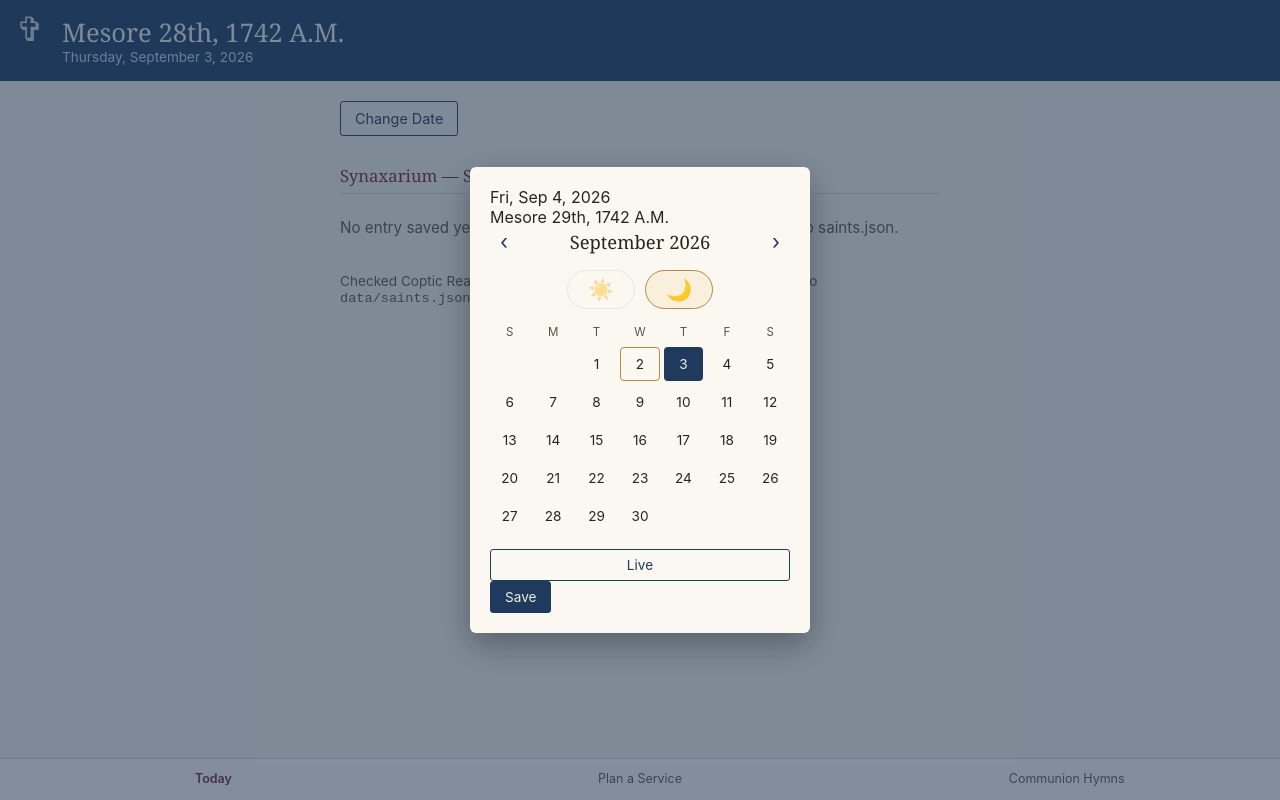
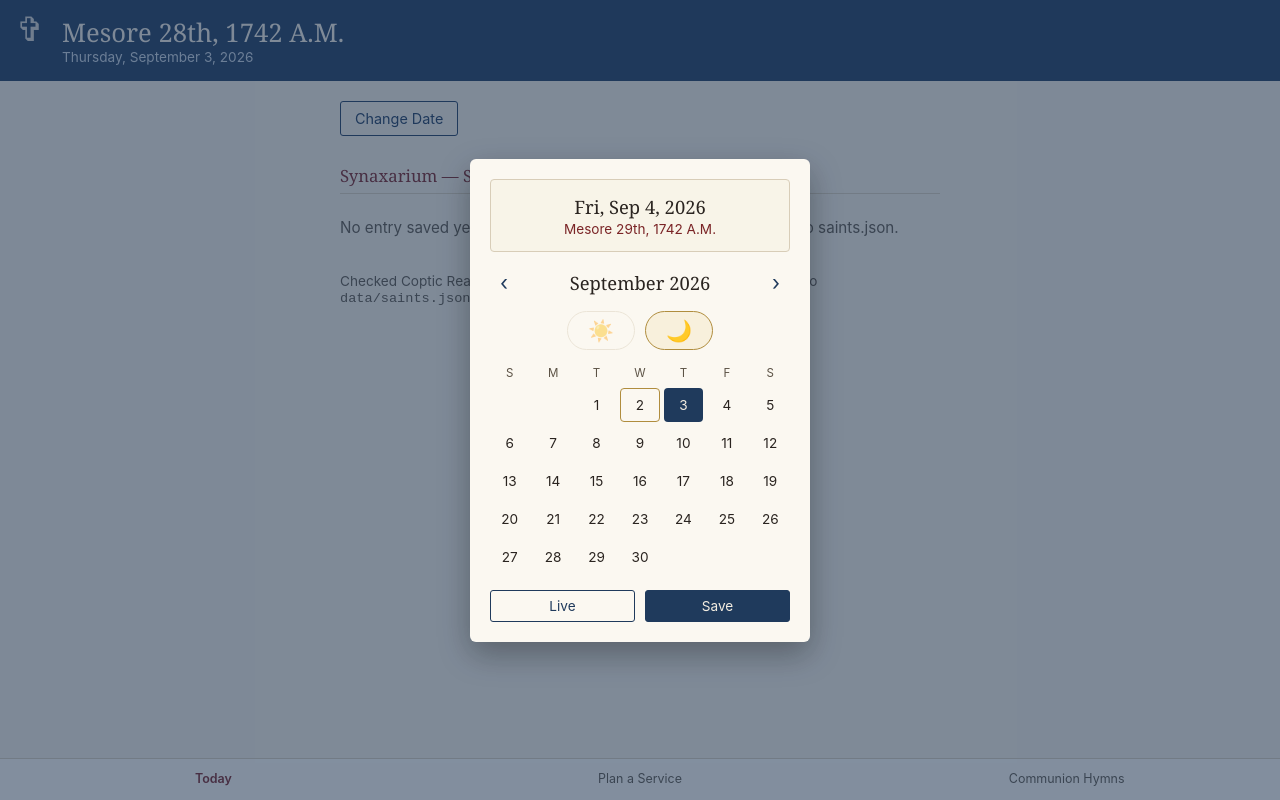
Before and after one commit to MichaelBes/st-george-hymnplan, a plain HTML site: page index.html in a window 1280 px wide. Both pictures are taken after a click on the button "Change Date". Drawn offline with Linux system fonts and the light colour scheme.

Commit message:
Add files via upload

```diff
--- a/css/style.css
+++ b/css/style.css
@@ -170,9 +170,35 @@ a {
   cursor: default;
 }
 
-#live-btn {
-  width: 100%;
+.modal-preview {
+  text-align: center;
+  padding: 14px 10px;
+  margin-bottom: 16px;
+  border: 1px solid var(--line);
+  border-radius: 4px;
+  background: #f8f4e8;
+}
+
+.modal-preview-greg {
+  font-family: var(--font-display);
+  font-size: 1.15rem;
+  color: var(--text);
+}
+
+.modal-preview-coptic {
+  font-size: 0.85rem;
+  color: var(--red);
+  margin-top: 2px;
+}
+
+.modal-actions {
+  display: flex;
+  gap: 10px;
   margin-top: 16px;
+}
+
+.modal-actions button {
+  flex: 1;
 }
 
 .topbar .coptic-date {
```
